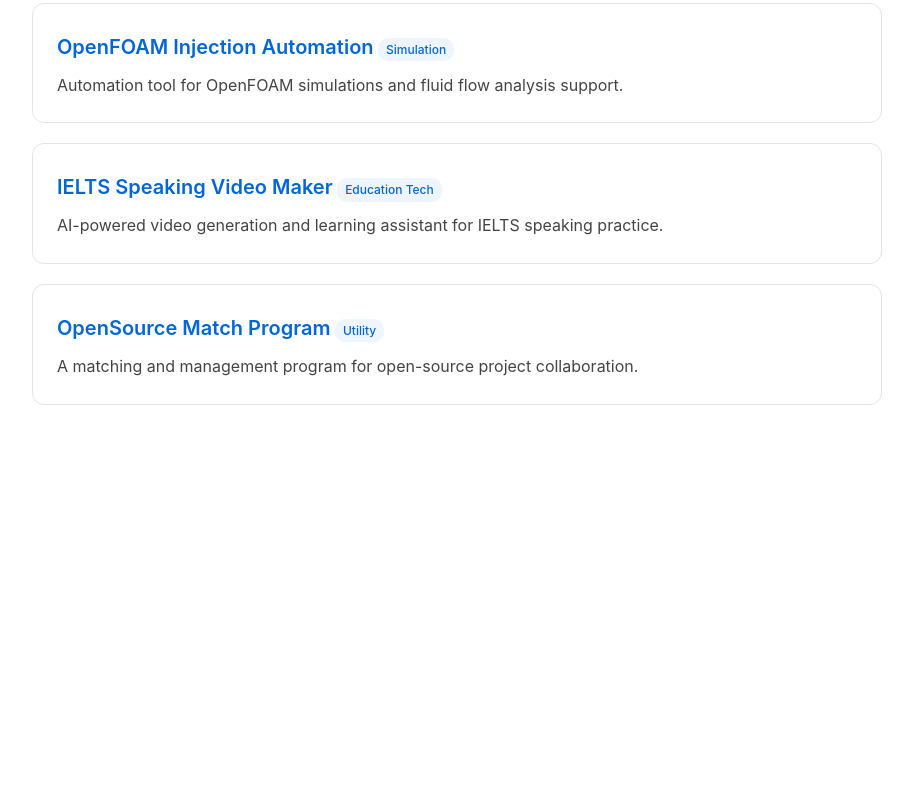
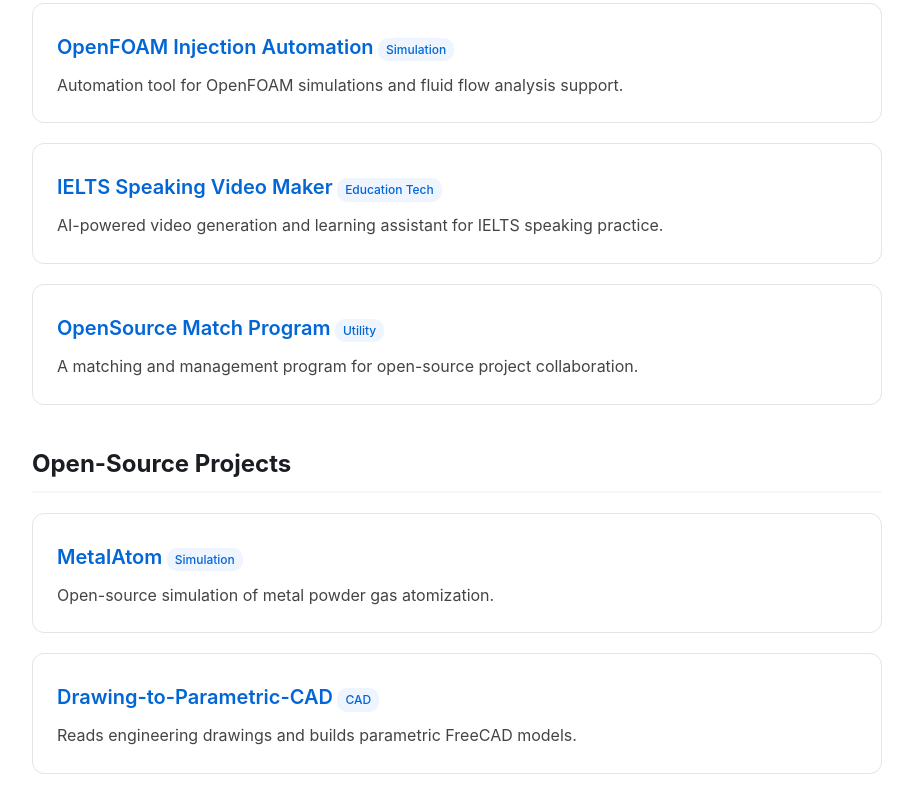
Before and after one commit to workshopcompany/AI-Projects, a plain HTML site: page index.html in a window 1280 px wide. Shown: the part 342-1154 px from the top of the page, without its empty margins (183-1096 px from the left). Before the commit the page ends 800 px from the top, so only its background shows below. Drawn offline with Linux system fonts and the light colour scheme.

Commit message:
Update README, add MetalAtom and Drawing-to-Parametric-CAD to hub page

```diff
--- a/index.html
+++ b/index.html
@@ -4,15 +4,15 @@
     <meta charset="UTF-8">
     <meta name="viewport" content="width=device-width, initial-scale=1.0">
     <title>AI & Engineering Portfolio | Minchul Kim</title>
-    <meta name="description" content="AI &amp; Engineering Portfolio by Minchul Kim: four free Streamlit tools — MOLDIQ metal injection molding optimization and shrinkage prediction, OpenFOAM injection simulation automation, IELTS Speaking Video Maker, and OpenSource Match Program for open-source collaboration.">
+    <meta name="description" content="AI &amp; Engineering Portfolio by Minchul Kim: four free Streamlit tools — MOLDIQ metal injection molding optimization and shrinkage prediction, OpenFOAM injection simulation automation, IELTS Speaking Video Maker, and OpenSource Match Program for open-source collaboration, plus open-source engineering projects MetalAtom and Drawing-to-Parametric-CAD.">
     <link rel="canonical" href="https://workshopcompany.github.io/AI-Projects/">
     <meta property="og:type" content="website">
     <meta property="og:title" content="AI &amp; Engineering Portfolio | Minchul Kim">
-    <meta property="og:description" content="Four free Streamlit tools by Minchul Kim: MOLDIQ (metal injection molding optimization), OpenFOAM injection automation, IELTS Speaking Video Maker, and OpenSource Match Program.">
+    <meta property="og:description" content="Four free Streamlit tools by Minchul Kim: MOLDIQ (metal injection molding optimization), OpenFOAM injection automation, IELTS Speaking Video Maker, and OpenSource Match Program, plus open-source projects MetalAtom and Drawing-to-Parametric-CAD.">
     <meta property="og:url" content="https://workshopcompany.github.io/AI-Projects/">
     <meta name="twitter:card" content="summary">
     <meta name="twitter:title" content="AI &amp; Engineering Portfolio | Minchul Kim">
-    <meta name="twitter:description" content="Four free Streamlit tools by Minchul Kim: MOLDIQ, OpenFOAM injection automation, IELTS Speaking Video Maker, and OpenSource Match Program.">
+    <meta name="twitter:description" content="Four free Streamlit tools by Minchul Kim: MOLDIQ, OpenFOAM injection automation, IELTS Speaking Video Maker, and OpenSource Match Program, plus open-source projects MetalAtom and Drawing-to-Parametric-CAD.">
     <script type="application/ld+json">
     {
       "@context": "https://schema.org",
@@ -31,7 +31,9 @@
             { "@type": "ListItem", "position": 1, "item": { "@type": "SoftwareApplication", "name": "MOLDIQ", "url": "https://moldiq.streamlit.app/", "applicationCategory": "EngineeringApplication", "operatingSystem": "Web", "description": "Optimization and shrinkage prediction tool for Metal Injection Molding (MIM) processes." } },
             { "@type": "ListItem", "position": 2, "item": { "@type": "SoftwareApplication", "name": "OpenFOAM Injection Automation", "url": "https://openfoam-injection-automation.streamlit.app/", "applicationCategory": "EngineeringApplication", "operatingSystem": "Web", "description": "Automation tool for OpenFOAM simulations and fluid flow analysis support." } },
             { "@type": "ListItem", "position": 3, "item": { "@type": "SoftwareApplication", "name": "IELTS Speaking Video Maker", "url": "https://ielts-speaking-video-maker.streamlit.app/", "applicationCategory": "EducationalApplication", "operatingSystem": "Web", "description": "AI-powered video generation and learning assistant for IELTS speaking practice." } },
-            { "@type": "ListItem", "position": 4, "item": { "@type": "SoftwareApplication", "name": "OpenSource Match Program", "url": "https://opensource-match-program.streamlit.app/", "applicationCategory": "BusinessApplication", "operatingSystem": "Web", "description": "A matching and management program for open-source project collaboration." } }
+            { "@type": "ListItem", "position": 4, "item": { "@type": "SoftwareApplication", "name": "OpenSource Match Program", "url": "https://opensource-match-program.streamlit.app/", "applicationCategory": "BusinessApplication", "operatingSystem": "Web", "description": "A matching and management program for open-source project collaboration." } },
+            { "@type": "ListItem", "position": 5, "item": { "@type": "SoftwareApplication", "name": "MetalAtom", "url": "https://github.com/workshopcompany/MetalAtom", "applicationCategory": "EngineeringApplication", "operatingSystem": "Web", "description": "Open-source simulation of metal powder gas atomization." } },
+            { "@type": "ListItem", "position": 6, "item": { "@type": "SoftwareApplication", "name": "Drawing-to-Parametric-CAD", "url": "https://github.com/workshopcompany/drawing-to-parametric-cad", "applicationCategory": "EngineeringApplication", "operatingSystem": "Web", "description": "Reads engineering drawings and builds parametric FreeCAD models." } }
           ]
         }
       ]
@@ -53,6 +55,7 @@
             color: var(--text-color);
         }
         h1 { border-bottom: 2px solid var(--bg-color); padding-bottom: 10px; color: #1a1d21; }
+        h2 { border-bottom: 2px solid var(--bg-color); padding-bottom: 8px; color: #1a1d21; margin-top: 40px; }
         .intro { color: #586069; font-size: 1.1rem; margin-bottom: 30px; }
         .project-grid { display: grid; gap: 20px; }
         .project-card {
@@ -115,5 +118,20 @@
             <p>A matching and management program for open-source project collaboration.</p>
         </div>
     </div>
+
+    <h2>Open-Source Projects</h2>
+    <div class="project-grid">
+        <div class="project-card">
+            <a href="https://github.com/workshopcompany/MetalAtom" target="_blank">MetalAtom</a>
+            <span class="tag">Simulation</span>
+            <p>Open-source simulation of metal powder gas atomization.</p>
+        </div>
+
+        <div class="project-card">
+            <a href="https://github.com/workshopcompany/drawing-to-parametric-cad" target="_blank">Drawing-to-Parametric-CAD</a>
+            <span class="tag">CAD</span>
+            <p>Reads engineering drawings and builds parametric FreeCAD models.</p>
+        </div>
+    </div>
 </body>
 </html>
```
Also changed, not shown: llms.txt, 1 other file.
